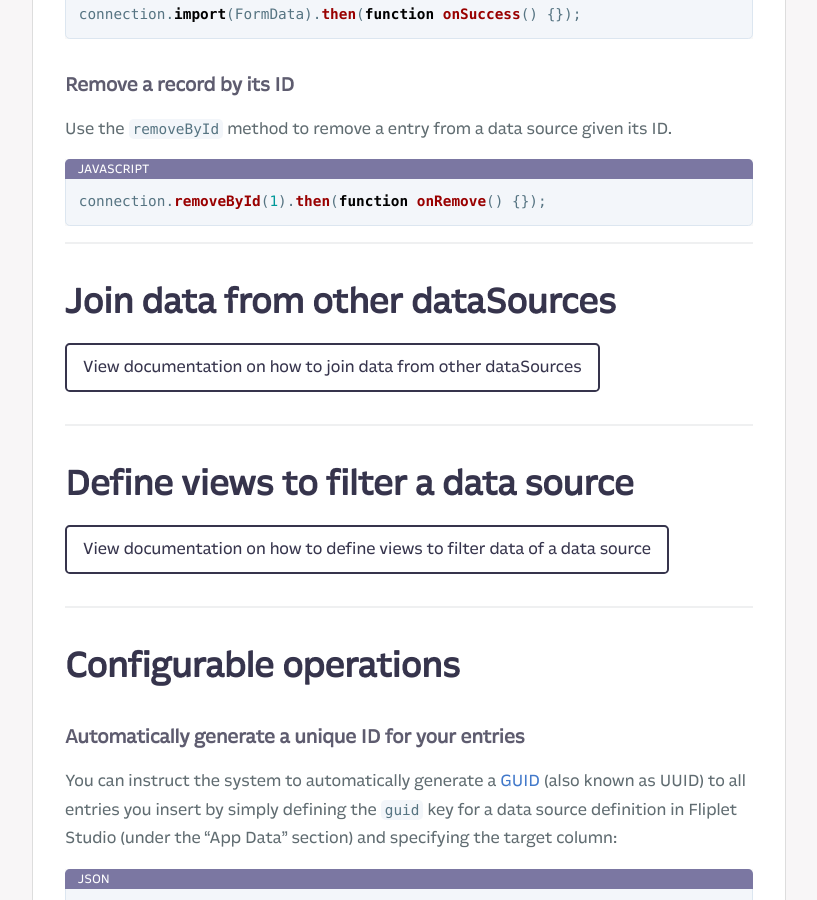
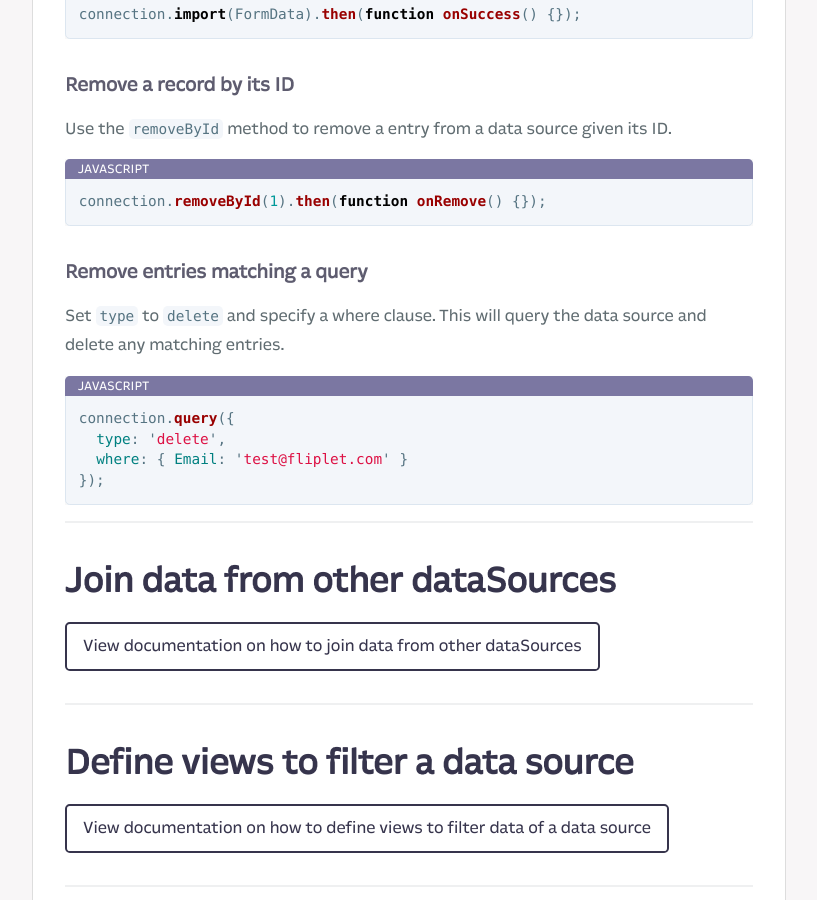
Before and after one commit to Fliplet/fliplet-cli, a Jekyll site: the page built from docs/API/fliplet-datasources.md, in a window 1280 px wide and 900 px high, scrolled down 11234 px. Shown: the whole window, without its empty margins (254-1071 px from the left). Built offline with Jekyll 4.4.1, drawn with Linux system fonts in a browser that asks for light colours; nearby versions of some CDN libraries; our own code applies the rules of GitHub Pages for plain Markdown files; library files that are not in the unit come from our copies; comment, search, counter and statistics services are not loaded; a style sheet for code colours, icons or effects is not loaded; some of the changed text lies outside the part shown.

Commit message:
Update fliplet-datasources.md

````diff
--- a/docs/API/fliplet-datasources.md
+++ b/docs/API/fliplet-datasources.md
@@ -411,6 +411,16 @@ Use the `removeById` method to remove a entry from a data source given its ID.
 ```js
 connection.removeById(1).then(function onRemove() {});
 ```
+### Remove entries matching a query
+
+Set `type` to `delete` and specify a where clause. This will query the data source and delete any matching entries.
+
+```js
+connection.query({
+  type: 'delete',
+  where: { Email: 'test@fliplet.com' }
+});
+```
 
 ---
 
````
